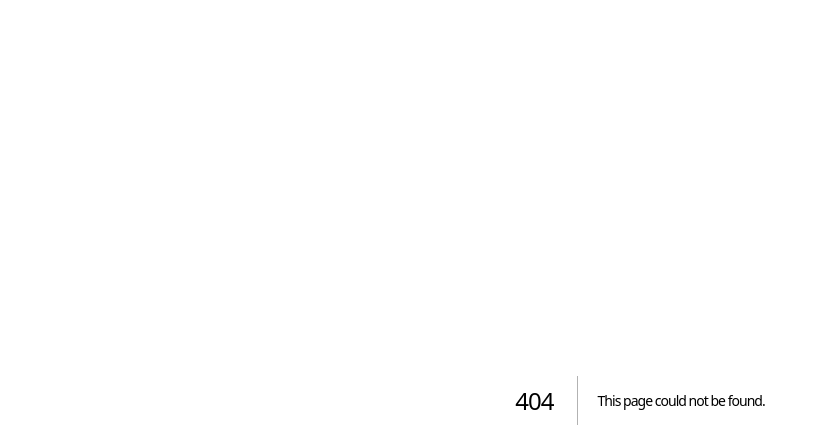
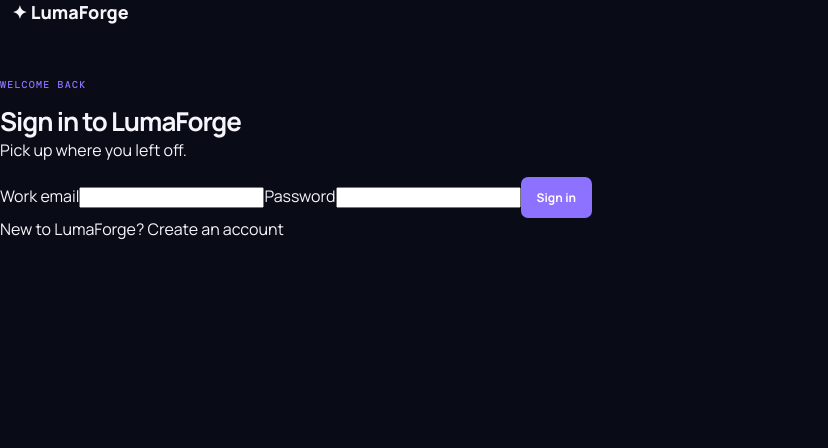
Before and after one commit to Angel-pure/lumaforge, a Next.js app: page /login in a window 1280 px wide. Before the commit this address had no page. Shown: the top 448 px of the page, without its empty margins (0-828 px from the left). Built offline with nearby package versions, Linux system fonts and the light colour scheme.

Commit message:
feat: add login page

```diff
--- /dev/null
+++ b/app/login/page.tsx
@@ -0,0 +1,32 @@
+"use client";
+
+import { FormEvent, useState } from "react";
+import Link from "next/link";
+import { useRouter } from "next/navigation";
+
+export default function LoginPage() {
+  const router = useRouter();
+  const [error, setError] = useState("");
+  const [busy, setBusy] = useState(false);
+
+  async function submit(event: FormEvent<HTMLFormElement>) {
+    event.preventDefault();
+    setError("");
+    setBusy(true);
+    const form = new FormData(event.currentTarget);
+    const response = await fetch("/api/auth/login", {
+      method: "POST",
+      headers: { "Content-Type": "application/json" },
+      body: JSON.stringify({ email: form.get("email"), password: form.get("password") }),
+    }).catch(() => null);
+    const data = await response?.json().catch(() => ({}));
+    if (!response?.ok) {
+      setError(data?.error || "Could not sign you in. Please try again.");
+      setBusy(false);
+      return;
+    }
+    router.push("/studio");
+  }
+
+  return <main className="auth-wrap"><section className="auth-card"><Link className="brand auth-brand" href="/">✦ LumaForge</Link><p className="eyebrow violet">WELCOME BACK</p><h1>Sign in to LumaForge</h1><p className="auth-muted">Pick up where you left off.</p><form className="auth-form" onSubmit={submit}><label>Work email<input autoComplete="email" name="email" type="email" maxLength={254} required /></label><label>Password<input autoComplete="current-password" name="password" type="password" required /></label>{error && <p className="form-error" role="alert">{error}</p>}<button className="button primary" disabled={busy}>{busy ? "Signing in…" : "Sign in"}</button></form><p className="auth-footer">New to LumaForge? <Link href="/signup">Create an account</Link></p></section></main>;
+}
```
